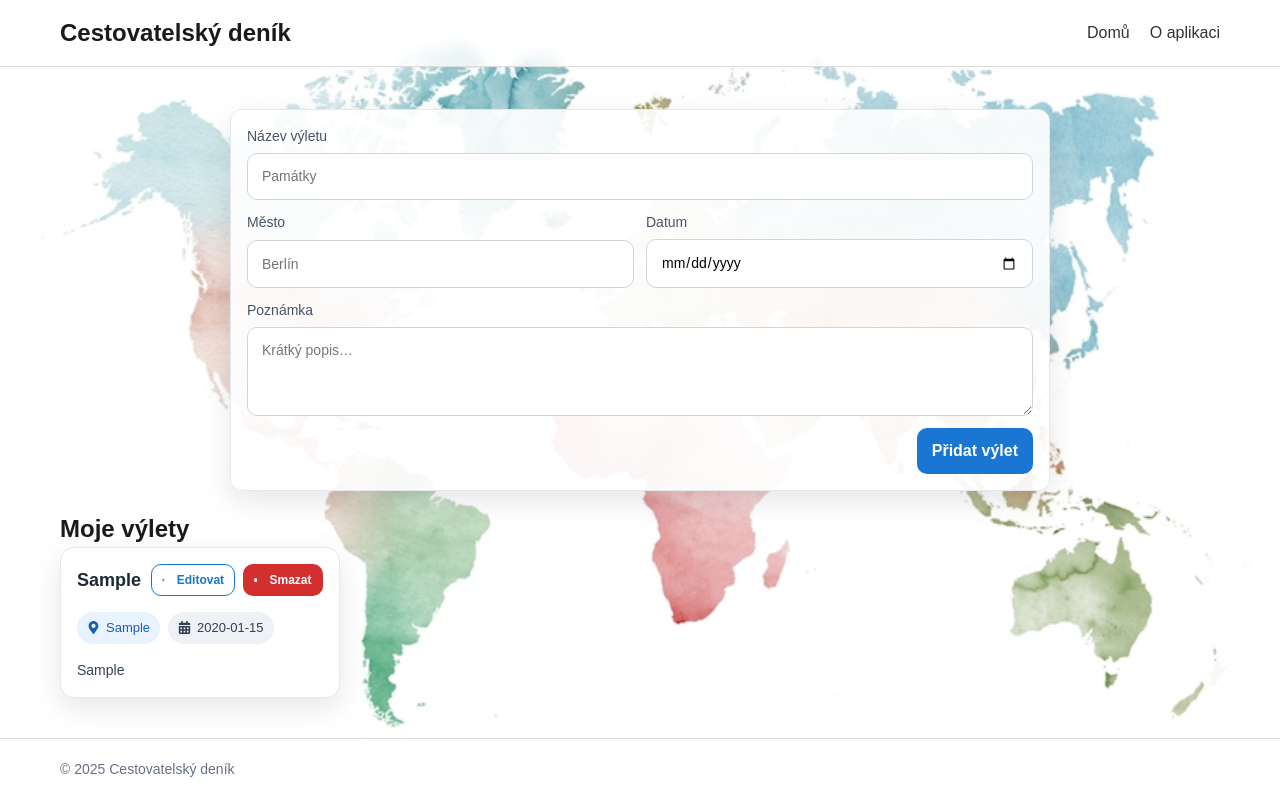
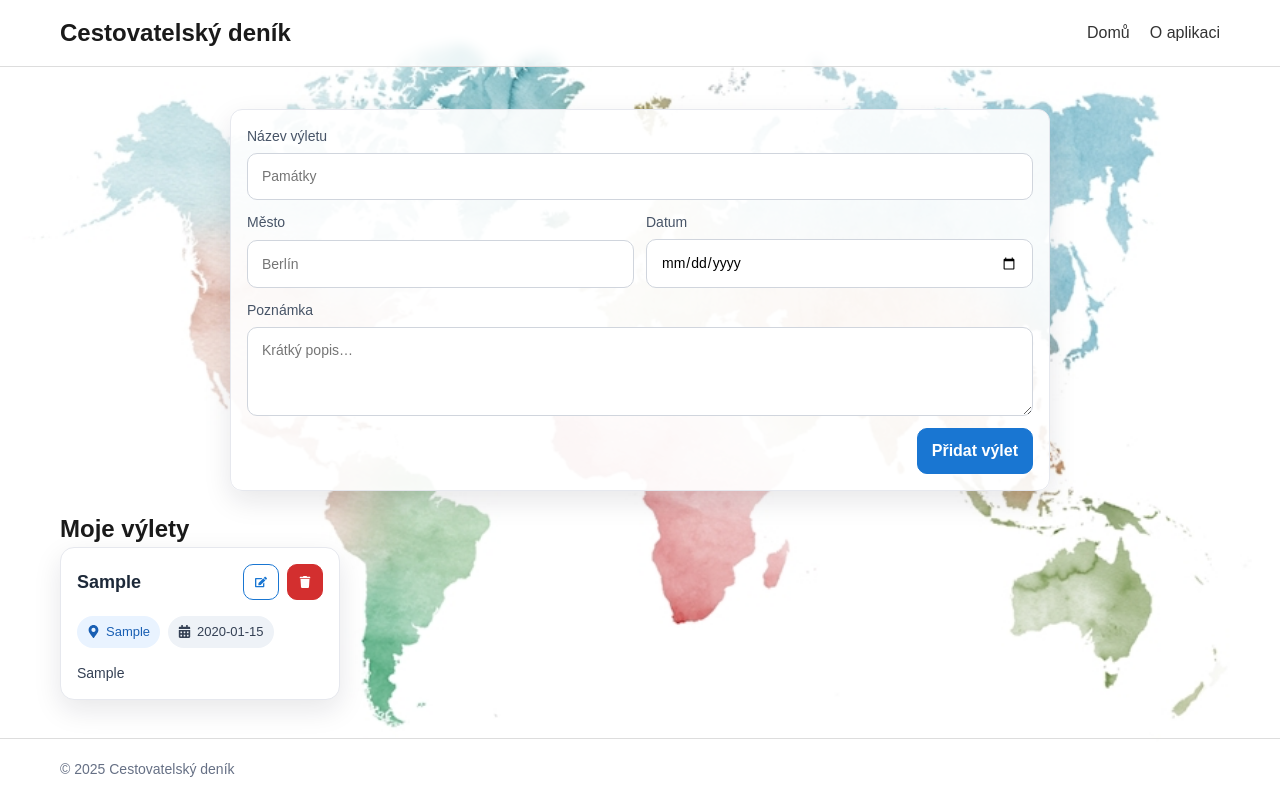
Before and after one commit to chlouzuz/TRAVEL-DIARY, a React (Vite) app: page / in a window 1280 px wide. Both pictures are taken after typing "Sample", "Sample", "2020-01-15", "Sample" into the empty fields and a click on the button "Přidat výlet". Built offline with nearby package versions, Linux system fonts and the light colour scheme.

Commit message:
style editing

```diff
--- a/components/TripCard.js
+++ b/components/TripCard.js
@@ -9,13 +9,23 @@ export default function TripCard({ trip, onDelete, onEdit }) {
             <div className="card-head">
                 <h3 className="card-title">{trip.title}</h3>
                 <div className="card-action">
-                    <button className="btn btn-outline btn-sm" onClick={() => onEdit(trip)}>
-                        <FaEdit />Editovat
+                    <button
+                        className="btn btn-outline btn-sm"
+                        title="Editovat"
+                        onClick={() => onEdit(trip)}
+                    >
+                        <FaEdit aria-hidden="true" />
+                        <span className="label">Editovat</span>
                     </button>
 
 
-                    <button className="btn btn-danger btn-sm" onClick={() => onDelete(trip.id)}>
-                        <FaTrash />Smazat
+                    <button
+                        className="btn btn-danger btn-sm"
+                        title="Smazat"
+                        onClick={() => onDelete(trip.id)}
+                    >
+                        <FaTrash aria-hidden="true" />
+                        <span className="label">Smazat</span>
                     </button>
 
 
--- a/package.json
+++ b/package.json
@@ -3,7 +3,7 @@
   "version": "1.0.0",
   "description": "CodersLab: Final project",
   "scripts": {
-    "start": "parcel index.html --open --port 1236",
+    "start": "parcel index.html --open --port 1237",
     "build": "parcel build index.html",
     "clean": "rimraf .parcel-cache dist",
     "test": "echo \"Error: no test specified\" && exit 1"
--- a/styles/main.sass
+++ b/styles/main.sass
@@ -1,7 +1,7 @@
+@use "partials/variables"
+@use "partials/mixins"
 @use "partials/reset"
-@use "partials/variables" as *
-@use "partials/mixins" as *
 @use "partials/layout"
 @use "partials/buttons"
+@use "partials/form"
 @use "partials/cards"
-@use "partials/form"
--- a/styles/partials/_buttons.sass
+++ b/styles/partials/_buttons.sass
@@ -1,22 +1,26 @@
 @use "variables" as *
-@use "mixins" as *
+@use "mixins"
 
 .btn
-  +btn-base
+  +mixins.btn-base
 
 .btn-sm
   padding: 6px 10px
   font-size: 12px
 
 .btn-primary
-  +btn-variant($primary, #fff, $primary-hover)
+  +mixins.btn-variant($primary, #fff, $primary-hover, $primary)
 
 .btn-outline
-  +btn-variant(#fff, $primary, rgba(25,118,210,.08), $primary)
+  +mixins.btn-variant(#fff, $primary, rgba(25,118,210,.08), $primary)
 
 .btn-danger
-  +btn-variant($danger, #fff, $danger-hover)
+  +mixins.btn-variant($danger, #fff, $danger-hover, $danger)
 
 .btn svg
   vertical-align: -2px
   margin-right: 6px
+
+@media (min-width: #{ $bp-md })
+  .card-action .btn svg
+    margin-right: 0
--- a/styles/partials/_cards.sass
+++ b/styles/partials/_cards.sass
@@ -1,25 +1,27 @@
 @use "variables" as *
-@use "mixins" as *
+@use "mixins"
 
+// --- GRID ---
 .cards
   display: grid
   grid-template-columns: 1fr
   gap: 14px
 
-+up($bp-sm)
++mixins.up($bp-sm)
   .cards
     grid-template-columns: repeat(2, 1fr)
 
-+up($bp-md)
++mixins.up($bp-md)
   .cards
     grid-template-columns: repeat(3, 1fr)
 
-+up($bp-lg)
++mixins.up($bp-lg)
   .cards
     grid-template-columns: repeat(4, 1fr)
 
+// --- CARD ---
 .card
-  background: #fff
+  background: $color-bg
   border: 1px solid $border
   border-radius: 14px
   box-shadow: $shadow
@@ -28,32 +30,79 @@
   display: flex
   flex-direction: column
   gap: 10px
+  min-width: 0
+  max-width: 100%
+  overflow: hidden
+  word-break: break-word
+
   &:hover
     transform: translateY(-2px)
     box-shadow: $shadow-hover
 
+// --- HEAD ---
 .card-head
   display: flex
-  align-items: center
+  align-items: flex-start
   justify-content: space-between
   gap: 10px
+  min-width: 0
 
++mixins.up($bp-md)
+  .card-head
+    flex-direction: column
+    align-items: stretch
+
++mixins.up($bp-lg)
+  .card-head
+    flex-direction: row
+    align-items: center
+
+// --- TITLE ---
 .card-title
   margin: 0
   font-size: 18px
   font-weight: 600
   color: #1d2939
+  flex: 1 1 auto
+  min-width: 0
+  overflow: hidden
+  display: -webkit-box
+  -webkit-box-orient: vertical
+  -webkit-line-clamp: 2
+  white-space: normal
+  text-overflow: ellipsis
 
+// --- ACTION ---
 .card-action
   display: flex
   justify-content: flex-end
   gap: 8px
+  flex: 0 0 auto
 
++mixins.up($bp-md)
+  .card-action
+    align-self: flex-end
+    flex-direction: column
+    align-items: flex-end
+    gap: 6px
+    .btn
+      +mixins.btn-icon(36px)
+      +mixins.hide-label
+
++mixins.up($bp-lg)
+  .card-action
+    align-self: auto
+    flex-direction: row
+    align-items: center
+    gap: 8px
+
+// --- PILLS ---
 .pills
   display: flex
   gap: 8px
   flex-wrap: wrap
   margin-top: 6px
+  min-width: 0
 
 .pill
   display: inline-flex
@@ -64,12 +113,22 @@
   padding: 6px 10px
   border-radius: 999px
   font-size: 13px
+  max-width: 100%
+  overflow: hidden
+  text-overflow: ellipsis
+  white-space: nowrap
 
 .pill.city
   background: #e9f3ff
   color: #195fb3
 
+// --- NOTE ---
 .card-note
   margin-top: 6px
   color: #344054
   font-size: 14px
+  line-height: 1.4
+  display: -webkit-box
+  -webkit-box-orient: vertical
+  -webkit-line-clamp: 3
+  overflow: hidden
--- a/styles/partials/_mixins.sass
+++ b/styles/partials/_mixins.sass
@@ -19,13 +19,13 @@
 =btn-base
   display: inline-flex
   align-items: center
-  gap: 6px
+  gap: 8px
   padding: 10px 14px
   border: 1px solid transparent
   border-radius: 10px
   cursor: pointer
   font-weight: 600
-  transition: background-color .15s ease, color .15s ease, border-color .15s ease, box-shadow .15s ease
+  transition: background-color .15s ease, color .15s ease, border-color .15s ease
 
 =btn-variant($bg, $color, $hover, $border-color: transparent)
   background: $bg
@@ -36,3 +36,14 @@
   &:disabled
     opacity: .6
     cursor: not-allowed
+
+=btn-icon($size: 36px)
+  width: $size
+  height: $size
+  padding: 0
+  justify-content: center
+  gap: 0
+
+=hide-label
+  .label
+    display: none
```
